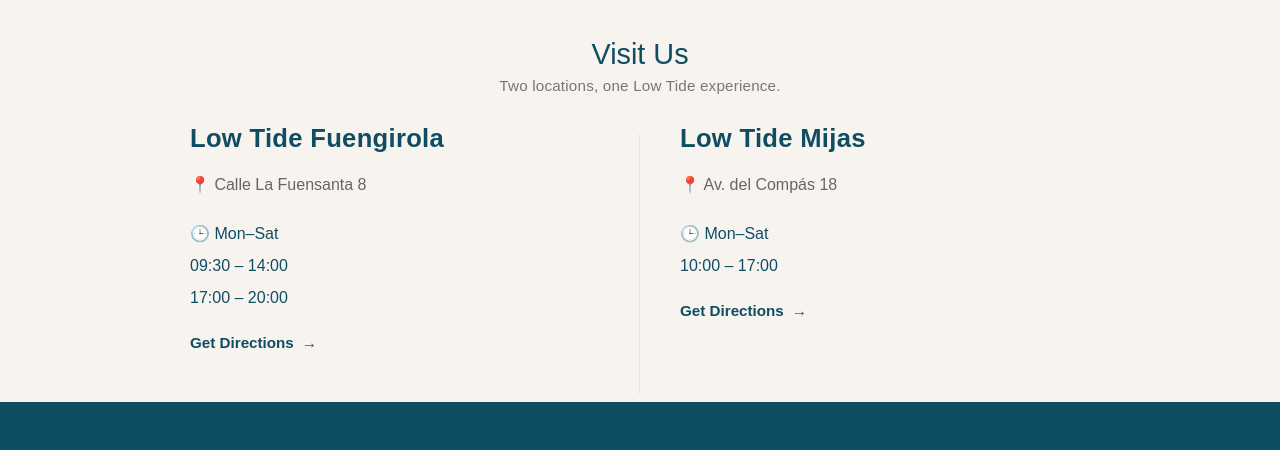
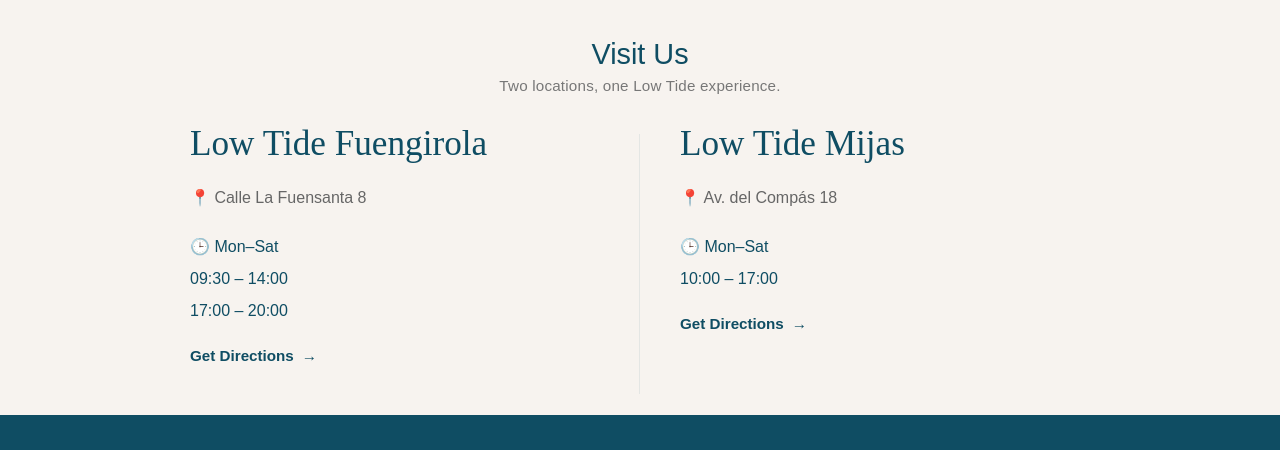
Before and after one commit to houseofnapoleon/low-tide-cafe, a plain HTML site: page index.html in a window 1280 px wide. Shown: the part 802-1252 px from the top of the page. Drawn offline with Linux system fonts and the light colour scheme.

Commit message:
Update style.css

```diff
--- a/style.css
+++ b/style.css
@@ -254,11 +254,13 @@
 }
 
 .location-card h3 {
-  font-size: 1.6rem;
-  font-weight: 600;
+  font-family: 'Quidity';
+    src: url('fonts/Quidity.ttf') format('truetype');
+  font-size: 2.2rem;
+  font-weight: normal;
   color: #0f4d63;
-  margin-bottom: 18px;
-  letter-spacing: 0.3px;
+  margin-bottom: 20px;
+  letter-spacing: 0;
 }
 
 .location-address {
```
